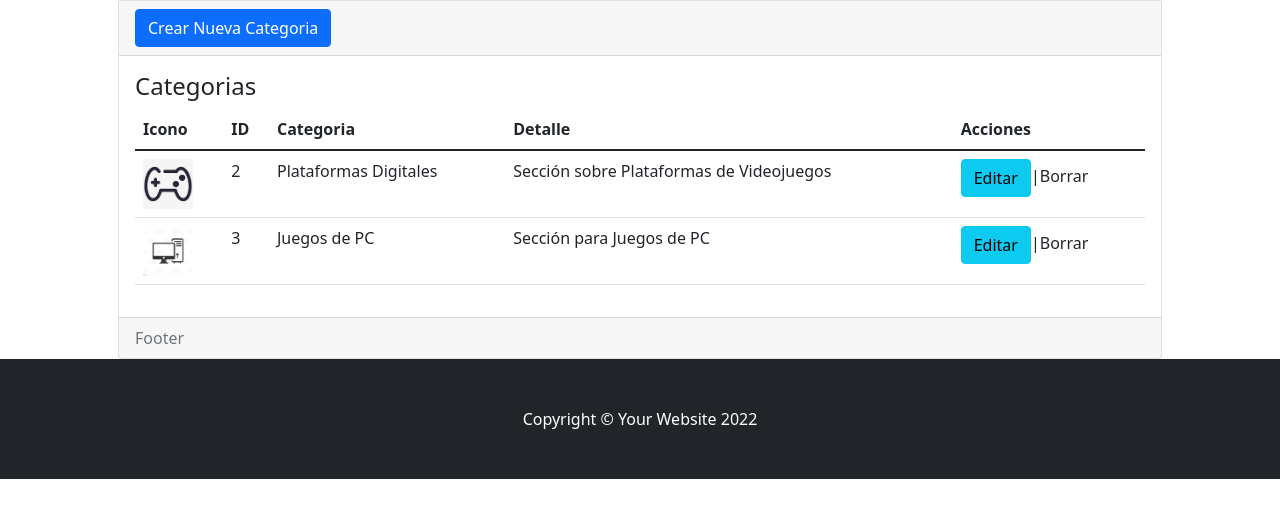
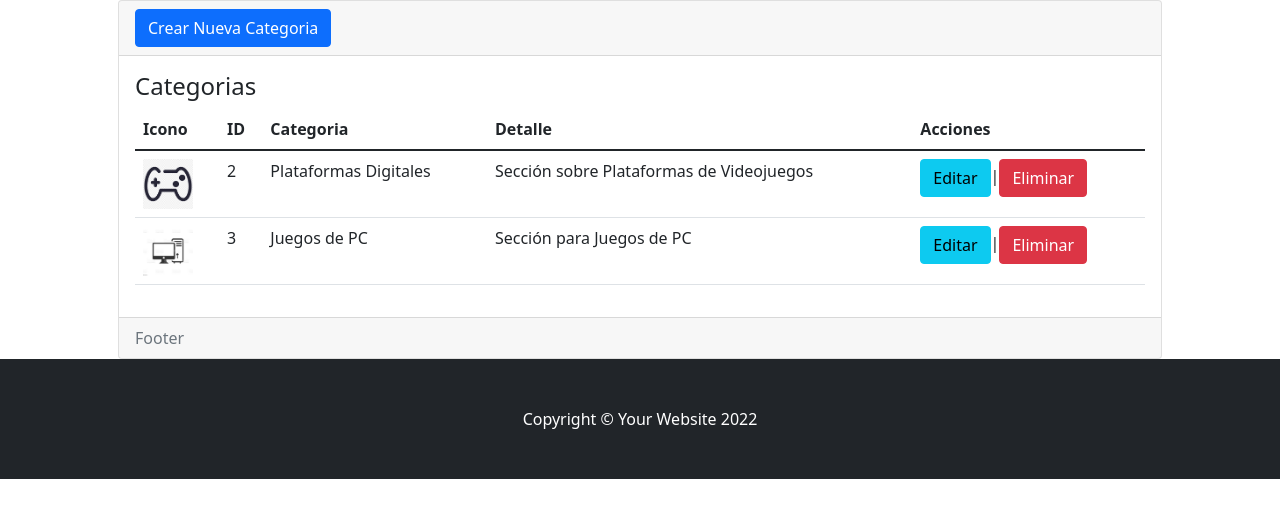
Before and after one commit to Sikriolc/ProyectoFinalBlog, a Django app: page /categorias in a window 1280 px wide. Shown: the part 80-598 px from the top of the page. Run offline with Django 4.2, Linux system fonts and the light colour scheme; data comes from the database, SQL or seed files in the repository; both versions use the stored data as it was after the commit; parts of the project's set-up code (start-up, migrations or seed data) failed here and were passed over; some libraries are stand-ins or nearby versions.

Commit message:
Borrar Funcional en CRUD Categorias

```diff
--- a/ProyectoFinalBlog/AppInterface/templates/AppInterface/categorias.html
+++ b/ProyectoFinalBlog/AppInterface/templates/AppInterface/categorias.html
@@ -31,7 +31,7 @@
             <td>{{categoria.id}}</td>
             <td>{{categoria.titulo}}</td>
             <td>{{categoria.detalle}}</td>
-            <td><a name="" id="" class="btn btn-info" href="editarcategoria" role="button"> Editar</a>|Borrar</td>
+            <td><a name="" id="" class="btn btn-info" href="editarcategoria" role="button"> Editar</a>|<a name="" id="" class="btn btn-danger" href="{% url 'eliminarcategoria' categoria.id %}"  role="button"> Eliminar</a></td>
           </tr>
           {% endfor %}
         </tbody>
--- a/ProyectoFinalBlog/AppInterface/urls.py
+++ b/ProyectoFinalBlog/AppInterface/urls.py
@@ -15,6 +15,7 @@ urlpatterns = [
     path('categorias', views.categorias, name="categorias"),
     path('crearcategoria', views.categorias_crear, name="crearcategoria"),
     path('editarcategoria', views.categorias_editar, name="editarcategoria"),
+    path('eliminar/<int:id>', views.categorias_eliminar, name="eliminarcategoria"),
 
     path('nosotros', views.nosotros, name="nosotros"),
     path('contacto', views.contacto, name="contacto"),
--- a/ProyectoFinalBlog/AppInterface/views.py
+++ b/ProyectoFinalBlog/AppInterface/views.py
@@ -60,7 +60,7 @@ def categorias(request):
 
 def categorias_crear(request):
 
-  formulario = CategoriaForm(request.POST,request.FILES or None)
+  formulario = CategoriaForm(request.POST or None,request.FILES or None)
   if formulario.is_valid():
     formulario.save()
     return redirect("categorias")
@@ -70,6 +70,11 @@ def categorias_crear(request):
 def categorias_editar(request):
 
   return render(request,"AppInterface/categorias_editar.html")
+
+def categorias_eliminar(request,id):
+  categoria = Categoria.objects.get(id=id)
+  categoria.delete()
+  return redirect("categorias")
 
 #---------------------------------------
 
```
Also changed, not shown: ProyectoFinalBlog/db.sqlite3, ProyectoFinalBlog/imagenes/iconhardware.png (deleted), ProyectoFinalBlog/imagenes/iconocelu.png (deleted), ProyectoFinalBlog/imagenes/iconops.png (deleted), ProyectoFinalBlog/imagenes/steam.png (deleted).
